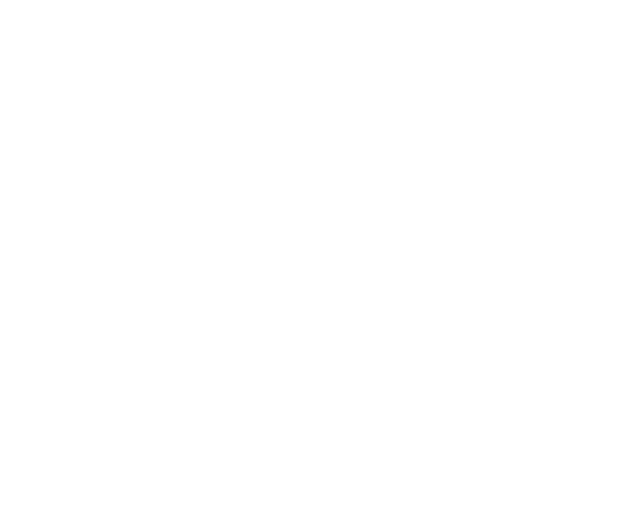
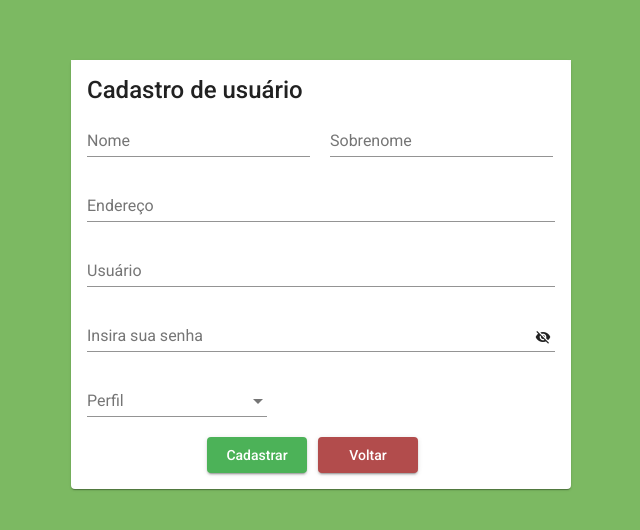
Before and after one commit to Auggustos/Sistema-Anuncia-Ai, an Angular app: page /cadastro in a window 1280 px wide. Before the commit this address led to /. Shown: the part 190-720 px from the top of the page, without its empty margins (319-959 px from the left). Built offline with nearby package versions, Linux system fonts and the light colour scheme.

Commit message:
#2 Tela de cadastro de usuários criada

```diff
--- a/src/app/cadastra-usuario/cadastra-usuario.component.css
+++ b/src/app/cadastra-usuario/cadastra-usuario.component.css
@@ -0,0 +1,73 @@
+.cadastro-form {
+    min-width: 200px;
+    max-width: 600px;
+    width: 100%;
+}
+
+.container {
+    width: 100vw;
+    height: 100vh;
+    background: #7CB962;
+    display: flex;
+    flex-direction: row;
+    justify-content: center;
+    align-items: center
+}
+
+.example-full-width {
+    width: 100%;
+}
+
+.centralizar {
+    width: 500px;
+    height: 300px;
+    background: #fff;
+}
+
+.example-container .mat-form-field+.mat-form-field {
+    margin-left: 8px;
+}
+
+.example-right-align {
+    text-align: right;
+}
+
+input.example-right-align::-webkit-outer-spin-button,
+input.example-right-align::-webkit-inner-spin-button {
+    display: none;
+}
+
+input.example-right-align {
+    -moz-appearance: textfield;
+}
+
+.body {
+    background-color: #7CB962;
+}
+
+.button-cadastrar {
+    width: 100px;
+    margin-left: 120%;
+    background-color: #4CB258;
+    color: white;
+}
+
+.entrada-nome {
+    width: 223px;
+}
+
+.entrada-sobrenome {
+    width: 223px;
+    margin-left: 20px;
+}
+
+.buttons {
+    display: inline-block;
+}
+
+.button-voltar {
+    width: 100px;
+    margin-left: 131px;
+    background-color: #b24c4c;
+    color: white;
+}
--- a/src/app/cadastra-usuario/cadastra-usuario.component.html
+++ b/src/app/cadastra-usuario/cadastra-usuario.component.html
@@ -1 +1,50 @@
-<p>cadastra-usuario works!</p>
+<body class="body">
+    <div class="container">
+        <div class="centralizar">
+            <mat-card>
+                <mat-card-title>
+                    Cadastro de usuário
+                </mat-card-title>
+                <form class="cadastro-form" [formGroup]="userForm">
+                    <mat-form-field class="entrada-nome">
+                        <mat-label>Nome</mat-label>
+                        <input matInput placeholder="nome" formControlName="nome">
+                    </mat-form-field>
+                    <mat-form-field class="entrada-sobrenome">
+                        <mat-label>Sobrenome</mat-label>
+                        <input matInput placeholder="sobrenome" formControlName="sobrenome">
+                    </mat-form-field>
+                    <mat-form-field class="example-full-width">
+                        <mat-label>Endereço</mat-label>
+                        <input matInput placeholder="endereco" formControlName="endereco">
+                    </mat-form-field>
+                    <mat-form-field class="example-full-width">
+                        <mat-label>Usuário</mat-label>
+                        <input matInput placeholder="usuário123" formControlName="usuario">
+                    </mat-form-field>
+                    <mat-form-field class="example-full-width">
+                        <mat-label>Insira sua senha</mat-label>
+                        <input matInput [type]="hide ? 'password' : 'text'" formControlName="senha">
+                        <button mat-icon-button matSuffix (click)="hide = !hide" [attr.aria-label]="'Hide password'" [attr.aria-pressed]="hide">
+                            <mat-icon>{{hide ? 'visibility_off' : 'visibility'}}</mat-icon>
+                        </button>
+                    </mat-form-field>
+
+                    <mat-form-field>
+                        <mat-label>Perfil</mat-label>
+                        <mat-select formControlName="perfil">
+                            <mat-option *ngFor="let perfil of perfis" [value]="perfil">
+                                {{perfil}}
+                            </mat-option>
+                        </mat-select>
+                    </mat-form-field>
+                    <br>
+                    <div class="buttons">
+                        <div class="buttons"><button mat-raised-button class="button-cadastrar" (click)="cadastraUsuario()">Cadastrar</button></div>
+                        <div class="buttons"><button mat-raised-button class="button-voltar" (click)="goBack()">Voltar</button></div>
+                    </div>
+                </form>
+            </mat-card>
+        </div>
+    </div>
+</body>
--- a/src/app/cadastra-usuario/cadastra-usuario.component.ts
+++ b/src/app/cadastra-usuario/cadastra-usuario.component.ts
@@ -1,4 +1,5 @@
 import { Component, OnInit } from '@angular/core';
+import { FormControl, FormGroup, Validators } from '@angular/forms';
 
 @Component({
   selector: 'app-cadastra-usuario',
@@ -9,7 +10,26 @@
 
   constructor() { }
 
+  hide = true;
+
+  perfis = ['Cliente','Fornecedor'];
+
+  userForm = new FormGroup({
+    nome: new FormControl(''),
+    sobrenome: new FormControl(''),
+    endereco: new FormControl(''),
+    usuario: new FormControl(''),
+    senha: new FormControl(''),
+    perfil: new FormControl(''),
+  });
+
   ngOnInit(): void {
+  }
+  goBack() {
+    window.history.back();
+  }
+  cadastraUsuario() {
+    console.log(this.userForm.value);
   }
 
 }
--- a/src/app/tela-login/tela-login.component.css
+++ b/src/app/tela-login/tela-login.component.css
@@ -8,12 +8,14 @@
     width: 100%;
 }
 
-.centralizar {
-    left: 50%;
-    margin: -130px 0 0 -210px;
-    padding: 10px;
-    position: absolute;
-    top: 50%;
+.container {
+    width: 100vw;
+    height: 100vh;
+    background: #7CB962;
+    display: flex;
+    flex-direction: row;
+    justify-content: center;
+    align-items: center
 }
 
 .example-container .mat-form-field+.mat-form-field {
--- a/src/app/tela-login/tela-login.component.html
+++ b/src/app/tela-login/tela-login.component.html
@@ -1,6 +1,10 @@
 <body class="body">
+    <div class="container">
         <div class="centralizar">
             <mat-card>
+                <mat-card-title>
+                    Login
+                </mat-card-title>
                 <form class="login-form">
                     <mat-form-field class="example-full-width">
                         <mat-label>Usuário</mat-label>
@@ -23,9 +27,9 @@
                     </mat-form-field>
                     <br>
                     <button mat-raised-button class="button-login" (click)="verificaUser()">Login</button>
-                <p>Não é cadastrado? <a href="">cadastre-se agora clicando aqui!</a> </p>
+                    <p>Não é cadastrado? <a href="http://localhost:4200/cadastro">cadastre-se agora clicando aqui!</a> </p>
                 </form>
             </mat-card>
-
+        </div>
     </div>
 </body>
--- a/src/app/tela-login/tela-login.component.ts
+++ b/src/app/tela-login/tela-login.component.ts
@@ -1,15 +1,5 @@
-import { flatten } from '@angular/compiler';
 import { Component, OnInit } from '@angular/core';
-import { FormControl, FormGroupDirective, NgForm, Validators } from '@angular/forms';
-import { ErrorStateMatcher } from '@angular/material/core';
-
-/** Error when invalid control is dirty, touched, or submitted. */
-export class MyErrorStateMatcher implements ErrorStateMatcher {
-  isErrorState(control: FormControl | null, form: FormGroupDirective | NgForm | null): boolean {
-    const isSubmitted = form && form.submitted;
-    return !!(control && control.invalid && (control.dirty || control.touched || isSubmitted));
-  }
-}
+import { FormControl, Validators } from '@angular/forms';
 
 @Component({
   selector: 'app-tela-login',
```
Also changed, not shown: src/app/app-routing.module.ts (+7 -1 lines), src/app/app.module.ts (+5 -3 lines). Lines whose indentation alone changed are shown as unchanged.
